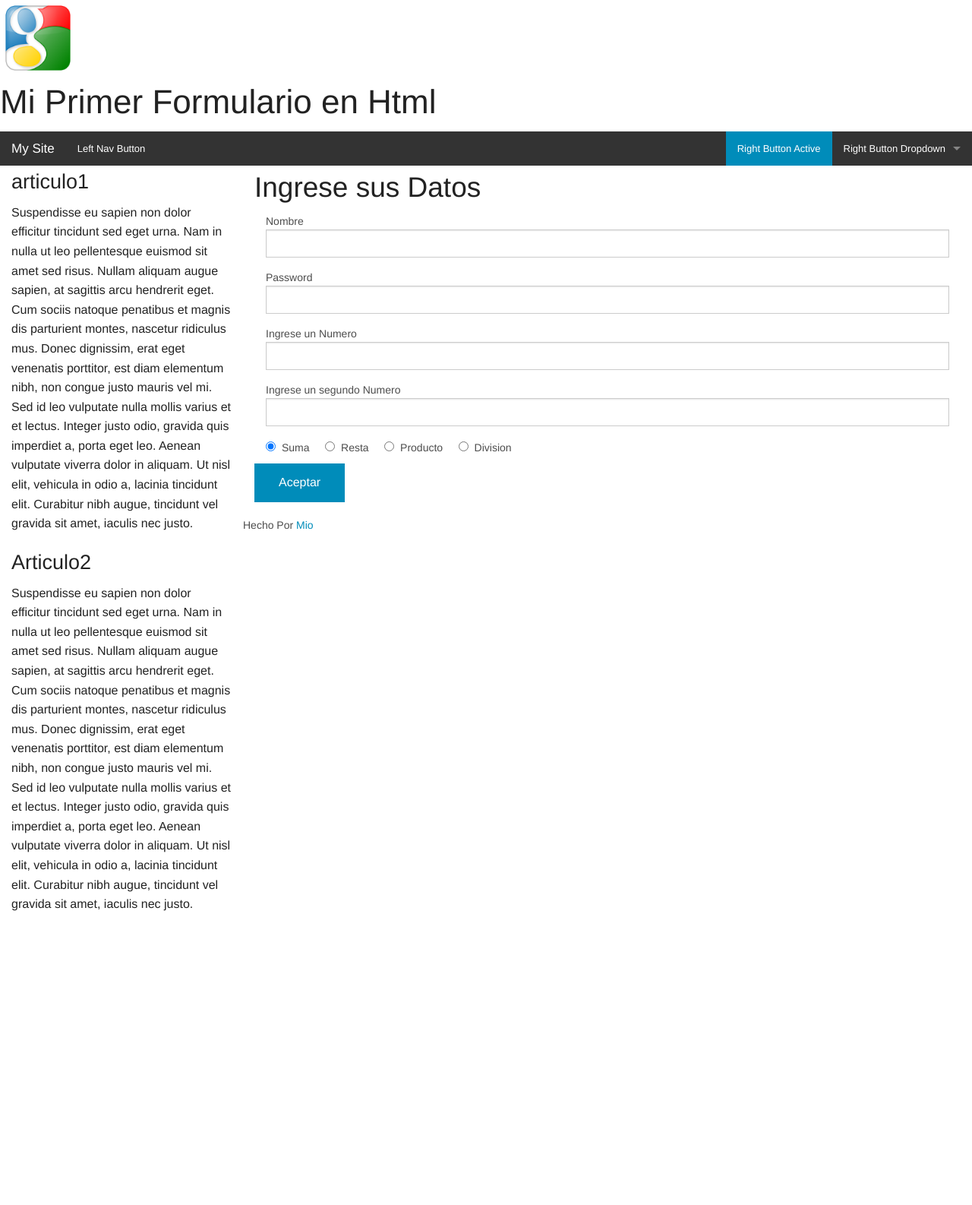
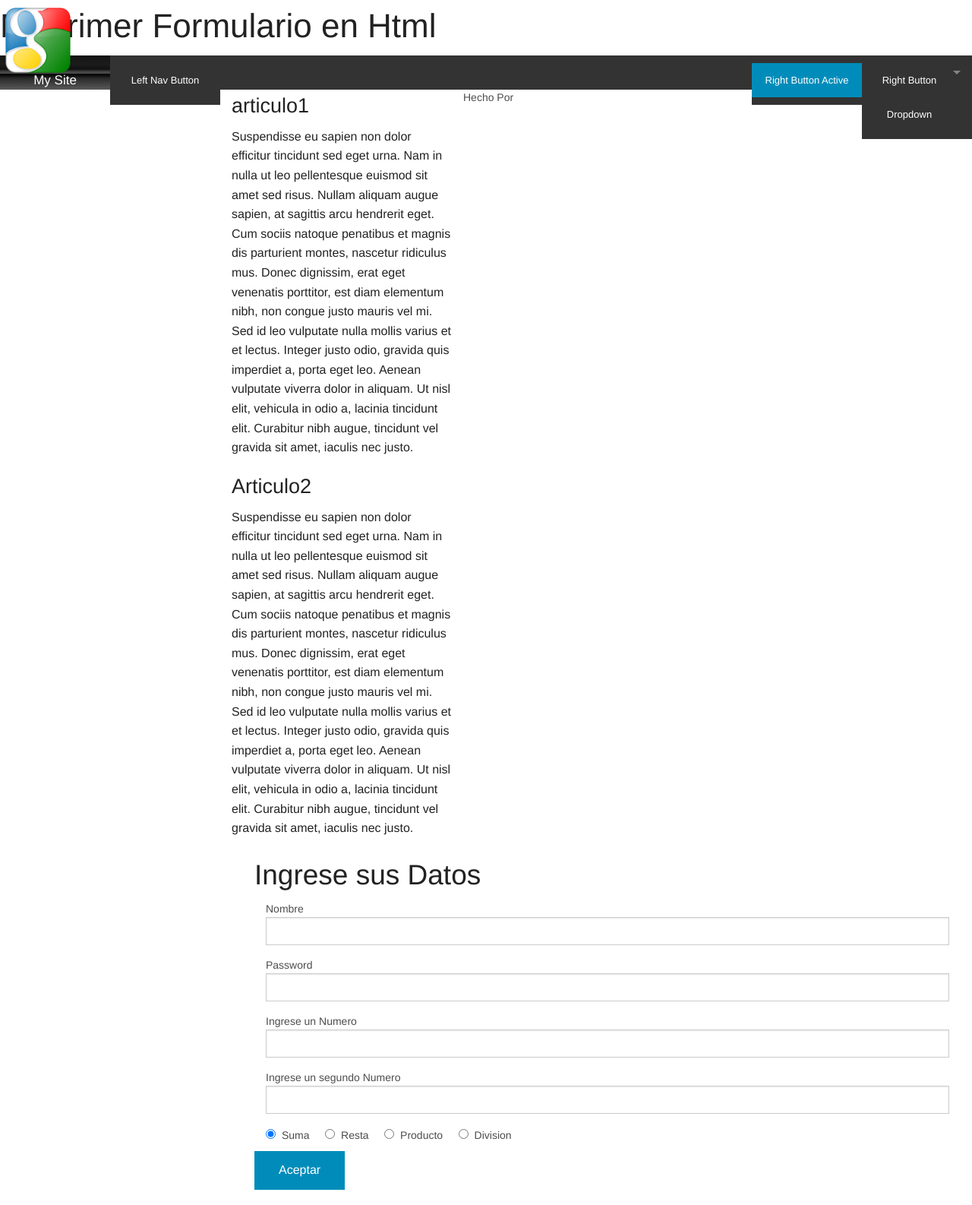
Before and after one commit to sonia12/aprendiendo, a PHP site: page /chris/miformulario.php in a window 1280 px wide. Shown: the whole page at 76% size. Before the commit the page ends 1199 px from the top, so only its background shows below. Run offline with PHP 8.4, Linux system fonts and the light colour scheme.

Commit message:
archivos css

```diff
--- a/chris/css/app.css
+++ b/chris/css/app.css
@@ -1,6 +1,69 @@
 /*
 	Este es el archivo de estilos para mi formulario
 */
-div {
-  //border: solid 1px #000000;
+#logo,#menu {
+	position: absolute;
+	z-index: 3;
 }
+#menu {
+	margin-left: 25%;
+	margin-top: 25px;
+}
+li {
+	background: rgba(19,19,19,1);
+background: -webkit-linear-gradient(rgba(19,19,19,1) 0%, rgba(28,28,28,1) 25%, rgba(17,17,17,1) 40%, rgba(71,71,71,1) 48%, rgba(76,76,76,1) 52%, rgba(0,0,0,1) 55%, rgba(4,4,4,1) 56%, rgba(43,43,43,1) 67%, rgba(44,44,44,1) 68%, rgba(89,89,89,1) 100%);
+background: -o-linear-gradient(rgba(19,19,19,1) 0%, rgba(28,28,28,1) 25%, rgba(17,17,17,1) 40%, rgba(71,71,71,1) 48%, rgba(76,76,76,1) 52%, rgba(0,0,0,1) 55%, rgba(4,4,4,1) 56%, rgba(43,43,43,1) 67%, rgba(44,44,44,1) 68%, rgba(89,89,89,1) 100%);
+background: linear-gradient(rgba(19,19,19,1) 0%, rgba(28,28,28,1) 25%, rgba(17,17,17,1) 40%, rgba(71,71,71,1) 48%, rgba(76,76,76,1) 52%, rgba(0,0,0,1) 55%, rgba(4,4,4,1) 56%, rgba(43,43,43,1) 67%, rgba(44,44,44,1) 68%, rgba(89,89,89,1) 100%);
+filter: progid:DXImageTransform.Microsoft.gradient( startColorstr='#131313', endColorstr='#595959', GradientType=0 );
+	float: left;
+	list-style: none;
+	width: 145px;
+	padding: 10px 0px;
+	text-align: center;
+}
+li:hover,li.active {
+	background: rgba(19,19,19,1);
+background: -moz-linear-gradient(left, rgba(19,19,19,1) 0%, rgba(28,28,28,1) 25%, rgba(17,17,17,1) 40%, rgba(71,71,71,1) 48%, rgba(76,76,76,1) 52%, rgba(0,0,0,1) 55%, rgba(4,4,4,1) 56%, rgba(43,43,43,1) 67%, rgba(44,44,44,1) 68%, rgba(89,89,89,1) 100%);
+background: -webkit-gradient(left top, right top, color-stop(0%, rgba(19,19,19,1)), color-stop(25%, rgba(28,28,28,1)), color-stop(40%, rgba(17,17,17,1)), color-stop(48%, rgba(71,71,71,1)), color-stop(52%, rgba(76,76,76,1)), color-stop(55%, rgba(0,0,0,1)), color-stop(56%, rgba(4,4,4,1)), color-stop(67%, rgba(43,43,43,1)), color-stop(68%, rgba(44,44,44,1)), color-stop(100%, rgba(89,89,89,1)));
+background: -webkit-linear-gradient(left, rgba(19,19,19,1) 0%, rgba(28,28,28,1) 25%, rgba(17,17,17,1) 40%, rgba(71,71,71,1) 48%, rgba(76,76,76,1) 52%, rgba(0,0,0,1) 55%, rgba(4,4,4,1) 56%, rgba(43,43,43,1) 67%, rgba(44,44,44,1) 68%, rgba(89,89,89,1) 100%);
+background: -o-linear-gradient(left, rgba(19,19,19,1) 0%, rgba(28,28,28,1) 25%, rgba(17,17,17,1) 40%, rgba(71,71,71,1) 48%, rgba(76,76,76,1) 52%, rgba(0,0,0,1) 55%, rgba(4,4,4,1) 56%, rgba(43,43,43,1) 67%, rgba(44,44,44,1) 68%, rgba(89,89,89,1) 100%);
+background: -ms-linear-gradient(left, rgba(19,19,19,1) 0%, rgba(28,28,28,1) 25%, rgba(17,17,17,1) 40%, rgba(71,71,71,1) 48%, rgba(76,76,76,1) 52%, rgba(0,0,0,1) 55%, rgba(4,4,4,1) 56%, rgba(43,43,43,1) 67%, rgba(44,44,44,1) 68%, rgba(89,89,89,1) 100%);
+background: linear-gradient(to right, rgba(19,19,19,1) 0%, rgba(28,28,28,1) 25%, rgba(17,17,17,1) 40%, rgba(71,71,71,1) 48%, rgba(76,76,76,1) 52%, rgba(0,0,0,1) 55%, rgba(4,4,4,1) 56%, rgba(43,43,43,1) 67%, rgba(44,44,44,1) 68%, rgba(89,89,89,1) 100%);
+filter: progid:DXImageTransform.Microsoft.gradient( startColorstr='#131313', endColorstr='#595959', GradientType=1 );
+}
+a,a:hover {
+	color: #ffffff;
+	padding: 10px 4px;
+}
+.borde-inicio {
+	border-radius: 10px 0px 0px 10px;
+}
+.borde-final {
+	border-radius: 0px 10px 10px 0px;
+}
+.menu-elemento {
+	border-right: solid 1px #ffffff;
+}
+#destacados img {
+  width: 100px;
+}
+/**
+* Propiedades Importantes
+* width: 100px; //ancho de un elemento
+* height: 100px; //alto de un elemento
+* float:left; //coloca elementos a la derecha
+* margin-left:; //margen izquierdo
+* margin-right:; //margen derecho
+* margin-top:; //margen arriba
+* margin-bottom:; //margen abajo
+* margin:10px 10px 10px 10px; //margen a todos lados
+* padding // es igual a la propiedad margin solo que es espacio interno
+* border: [tipo de borde] [tamaño de borde] [color];
+* border-left/border/right/border-top/border-bottom:;
+* color:; //color a un elemento
+* background:; //fondo este puede ser un color, imagen, video, etc.
+* border-radius: ; //bordes redondeados
+* list-style:none; //para borrar estilos de una lista
+* elemento:hover/:focus/.active/.visited; //para efectos al acercar/presionar/ingresar a un elemento
+
+*/
```
Also changed, not shown: chris/home.html (+22 -10 lines).
